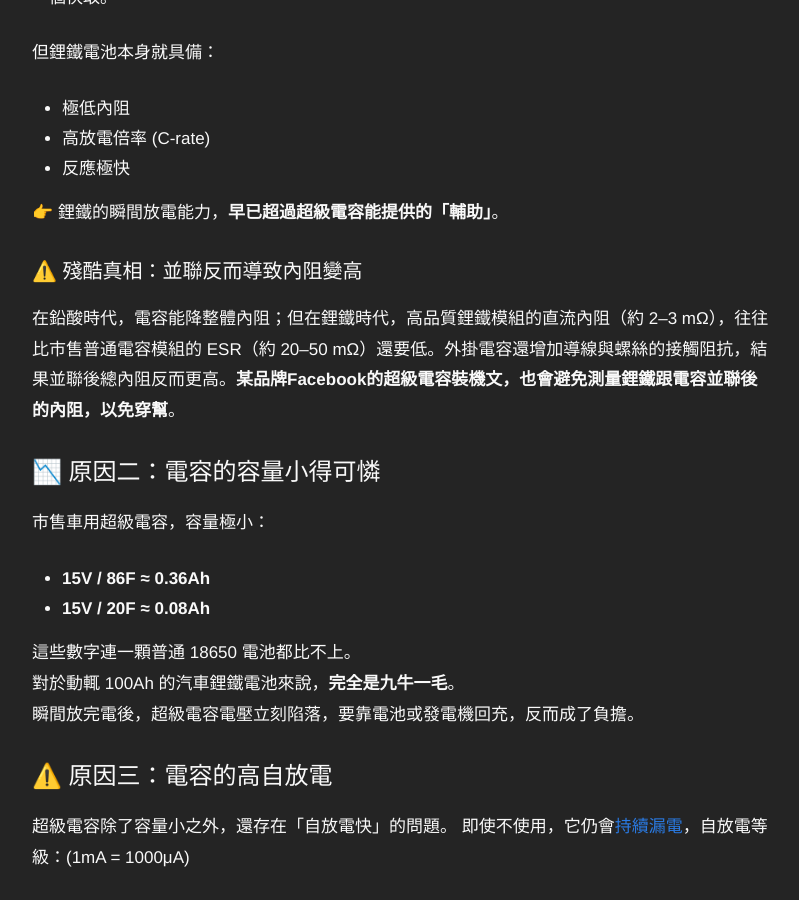
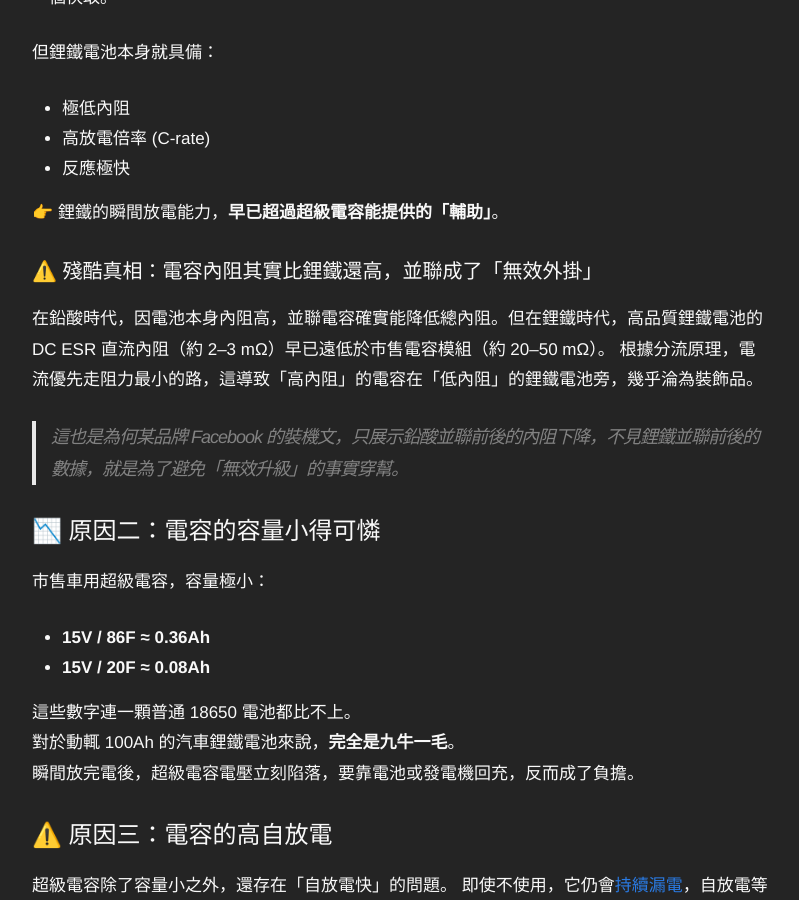
Before and after one commit to 1stbenz/1stbenz.github.io, a Jekyll site: the page built from _posts/2025-10-18-dont-use-supercap.md, in a window 1280 px wide and 900 px high, scrolled down 822 px. Shown: the whole window, without its empty margins (238-1037 px from the left). Built offline with Jekyll 4.4.1, drawn with Linux system fonts in a browser that asks for light colours.

Commit message:
Update 2025-10-18-dont-use-supercap.md

```diff
--- a/_posts/2025-10-18-dont-use-supercap.md
+++ b/_posts/2025-10-18-dont-use-supercap.md
@@ -28,9 +28,11 @@ categories: Auto
 
 👉 鋰鐵的瞬間放電能力，**早已超過超級電容能提供的「輔助」**。
 
-### ⚠️ 殘酷真相：並聯反而導致內阻變高
+### ⚠️ 殘酷真相：電容內阻其實比鋰鐵還高，並聯成了「無效外掛」
 
-在鉛酸時代，電容能降整體內阻；但在鋰鐵時代，高品質鋰鐵模組的直流內阻（約 2–3 mΩ），往往比市售普通電容模組的 ESR（約 20–50 mΩ）還要低。外掛電容還增加導線與螺絲的接觸阻抗，結果並聯後總內阻反而更高。**某品牌Facebook的超級電容裝機文，也會避免測量鋰鐵跟電容並聯後的內阻，以免穿幫**。
+在鉛酸時代，因電池本身內阻高，並聯電容確實能降低總內阻。但在鋰鐵時代，高品質鋰鐵電池的 DC ESR 直流內阻（約 2–3 mΩ）早已遠低於市售電容模組（約 20–50 mΩ）。
+根據分流原理，電流優先走阻力最小的路，這導致「高內阻」的電容在「低內阻」的鋰鐵電池旁，幾乎淪為裝飾品。
+> 這也是為何某品牌 Facebook 的裝機文，只展示鉛酸並聯前後的內阻下降，不見鋰鐵並聯前後的數據，就是為了避免「無效升級」的事實穿幫。
 
 ## 📉 原因二：電容的容量小得可憐
 
```
